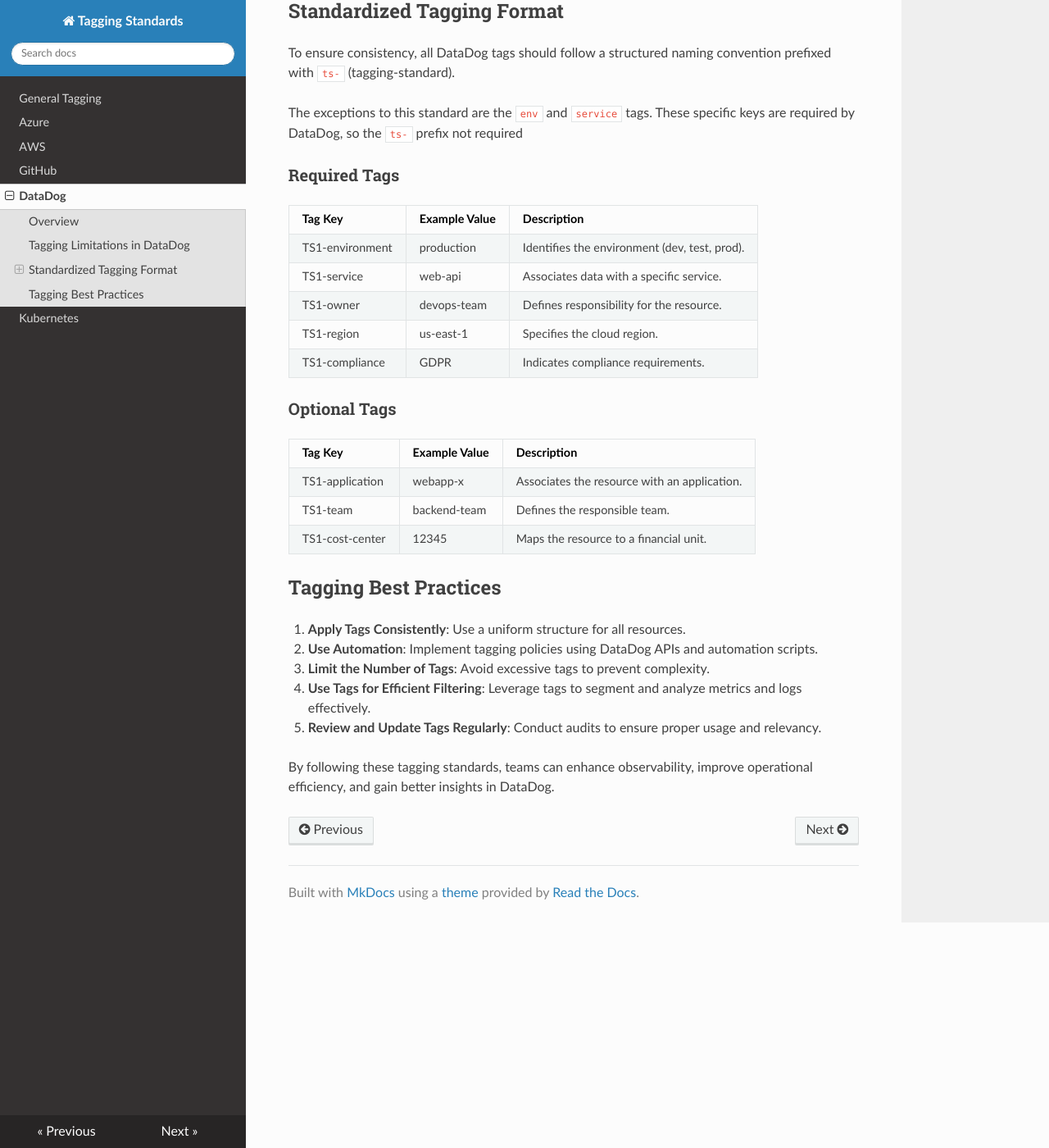
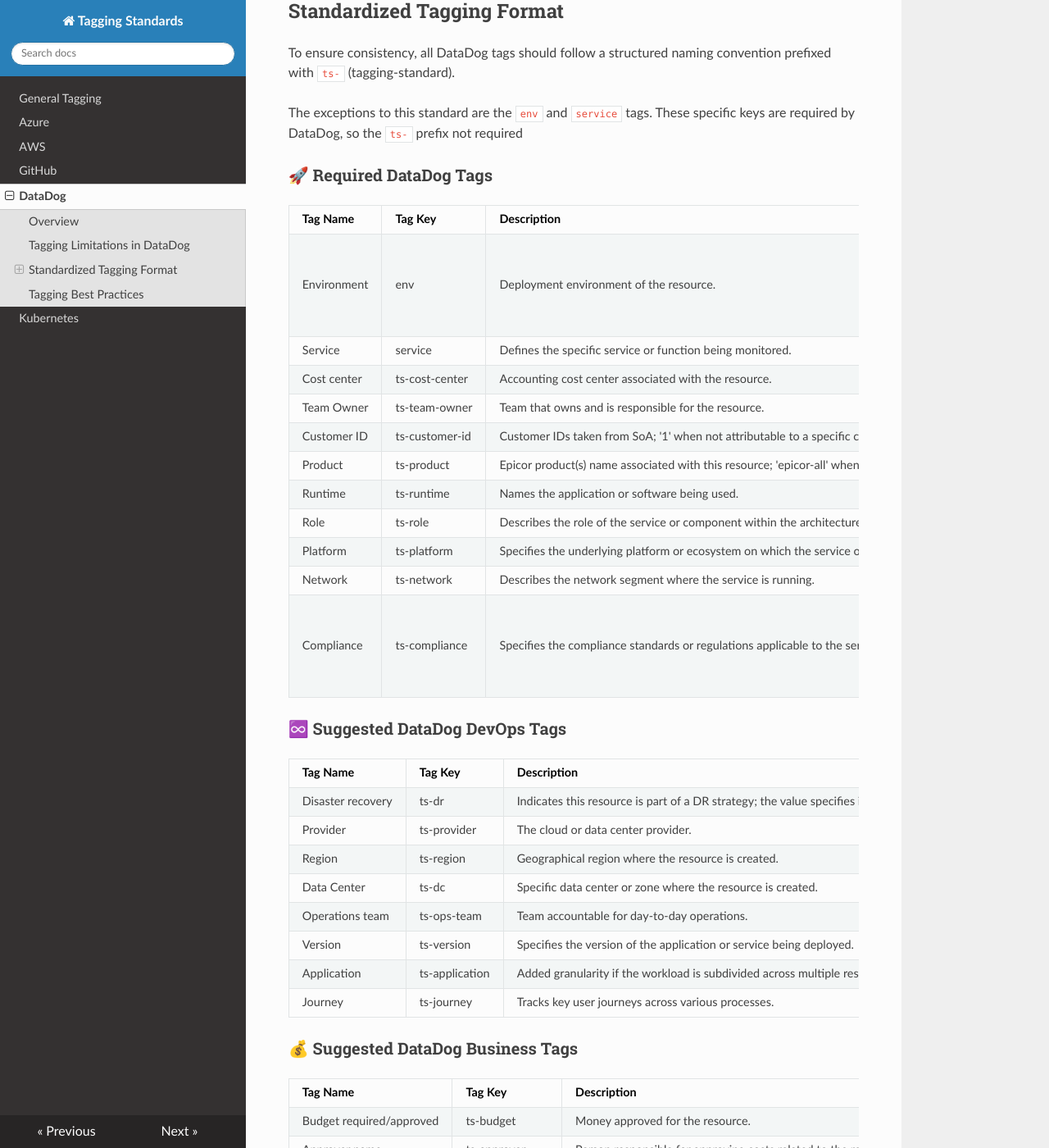
Before and after one commit to linda-silva/tagging-draft, an MkDocs documentation site: the page built from docs/datadog.md, in a window 1280 px wide and 1400 px high, scrolled down 567 px. Shown: the whole window at 82% size. Built offline with MkDocs 1.6.1, drawn with Linux system fonts in a browser that asks for light colours; nearby versions of some CDN libraries; some of the changed text lies outside the part shown.

Commit message:
Adding tags to DataDog doc

```diff
--- a/docs/datadog.md
+++ b/docs/datadog.md
@@ -17,21 +17,51 @@
 
 The exceptions to this standard are the `env` and `service` tags. These specific keys are required by DataDog, so the `ts-` prefix not required
 
-### **Required Tags**
-| Tag Key            | Example Value   | Description                                      |
-|--------------------|----------------|--------------------------------------------------|
-| TS1-environment   | production      | Identifies the environment (dev, test, prod).   |
-| TS1-service       | web-api         | Associates data with a specific service.        |
-| TS1-owner        | devops-team     | Defines responsibility for the resource.        |
-| TS1-region       | us-east-1       | Specifies the cloud region.                     |
-| TS1-compliance   | GDPR            | Indicates compliance requirements.              |
+### 🚀 Required DataDog Tags
+| Tag Name     | Tag Key          | Description                                                                                                     | Values                                            | Scope        |
+|--------------|------------------|-----------------------------------------------------------------------------------------------------------------|---------------------------------------------------|-------------|
+| Environment  | env              | Deployment environment of the resource.                                                                         | prod<br>dev<br>qa<br>stage<br>sandbox<br>TBD      | General      |
+| Service      | service          | Defines the specific service or function being monitored.                                                       | TBD                                               | DataDog only |
+| Cost center  | ts-cost-center   | Accounting cost center associated with the resource.                                                            | TBD                                               | General      |
+| Team Owner   | ts-team-owner    | Team that owns and is responsible for the resource.                                                             | TBD                                               | General      |
+| Customer ID  | ts-customer-id   | Customer IDs taken from SoA; '1' when not attributable to a specific customer.                                  | TBD                                               | General      |
+| Product      | ts-product       | Epicor product(s) name associated with this resource; 'epicor-all' when not attributable to a specific product. | TBD                                               | General      |
+| Runtime      | ts-runtime       | Names the application or software being used.                                                                   | TBD                                               | DataDog only |
+| Role         | ts-role          | Describes the role of the service or component within the architecture.                                         | TBD                                               | DataDog only |
+| Platform     | ts-platform      | Specifies the underlying platform or ecosystem on which the service operates.                                   | TBD                                               | DataDog only |
+| Network      | ts-network       | Describes the network segment where the service is running.                                                     | TBD                                               | DataDog only |
+| Compliance   | ts-compliance    | Specifies the compliance standards or regulations applicable to the service.                                    | pci-dss<br>sox<br>fedramp<br>gdpr<br>hipaa<br>soc | General      |
 
-### **Optional Tags**
-| Tag Key           | Example Value   | Description                                      |
-|-------------------|----------------|--------------------------------------------------|
-| TS1-application  | webapp-x        | Associates the resource with an application.    |
-| TS1-team         | backend-team    | Defines the responsible team.                   |
-| TS1-cost-center  | 12345           | Maps the resource to a financial unit.         |
+### ♾️ Suggested DataDog DevOps Tags
+| Tag Name           | Tag Key         | Description                                                                           | Values | Scope        |
+|--------------------|-----------------|---------------------------------------------------------------------------------------|--------|--------------|
+| Disaster recovery  | ts-dr           | Indicates this resource is part of a DR strategy; the value specifies its role in DR. | TBD    | General      |
+| Provider           | ts-provider     | The cloud or data center provider.                                                    | TBD    | General      |
+| Region             | ts-region       | Geographical region where the resource is created.                                    | TBD    | General      |
+| Data Center        | ts-dc           | Specific data center or zone where the resource is created.                           | TBD    | General      |
+| Operations team    | ts-ops-team     | Team accountable for day-to-day operations.                                           | TBD    | General      |
+| Version            | ts-version      | Specifies the version of the application or service being deployed.                   | TBD    | General      |
+| Application        | ts-application  | Added granularity if the workload is subdivided across multiple resources.            | TBD    | General      |
+| Journey            | ts-journey      | Tracks key user journeys across various processes.                                    | TBD    | DataDog only |
+
+### 💰 Suggested DataDog Business Tags
+| Tag Name                 | Tag Key           | Description                                                                                             | Values | Scope   |
+|--------------------------|-------------------|---------------------------------------------------------------------------------------------------------|--------|---------|
+| Budget required/approved | ts-budget         | Money approved for the resource.                                                                        | TBD    | General |
+| Approver name            | ts-approver       | Person responsible for approving costs related to the resource.                                         | TBD    | General |
+| Service class            | ts-service-class  | Service-level agreement level of the resource.                                                          | TBD    | General |
+| Workload                 | ts-workload       | Name of the workload that the resource supports.                                                        | TBD    | General |
+| Data classification      | ts-data-class     | Sensitivity of data that the resource hosts.                                                            | TBD    | General |
+| Business criticality     | ts-criticality    | Business impact of the resource or supported workload.                                                  | TBD    | General |
+| Business unit            | ts-business-unit  | Top-level division of your company that owns the subscription or workload that the resource belongs to. | TBD    | General |
+
+### 📊 Optional DataDog Tags
+| Tag Name                  | Tag Key         | Description                                                     | Values | Scope   |
+|---------------------------|-----------------|-----------------------------------------------------------------|--------|---------|
+| Start date of the project | ts-start-date   | Date when the resource was first deployed.                      | TBD    | General |
+| End date of the project   | ts-end-date     | Date when the resource is scheduled for retirement.             | TBD    | General |
+| Requester                 | ts-requester    | Team or individual who requested the creation of the resource.  | TBD    | General |
+
 
 ## Tagging Best Practices
 1. **Apply Tags Consistently**: Use a uniform structure for all resources.
```
